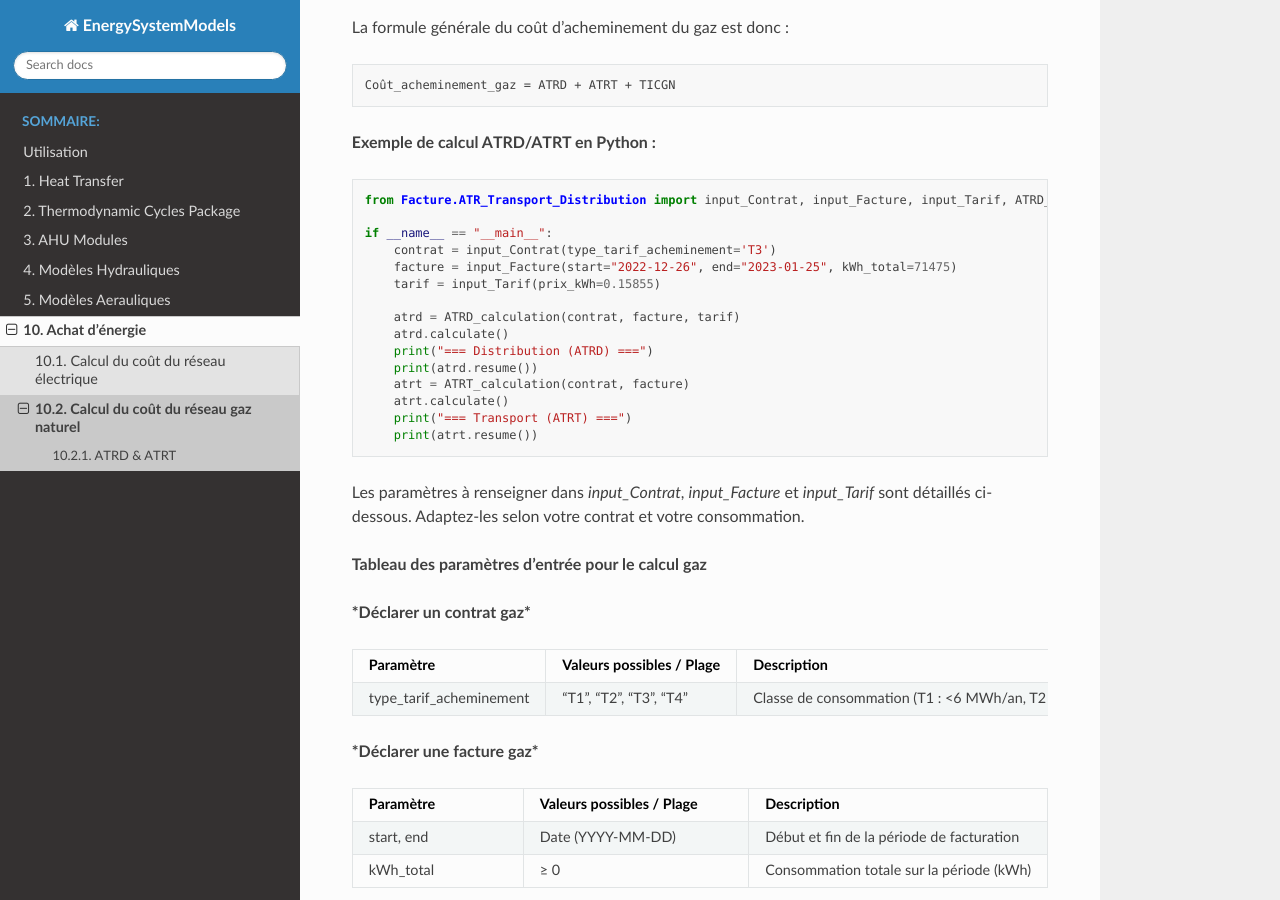
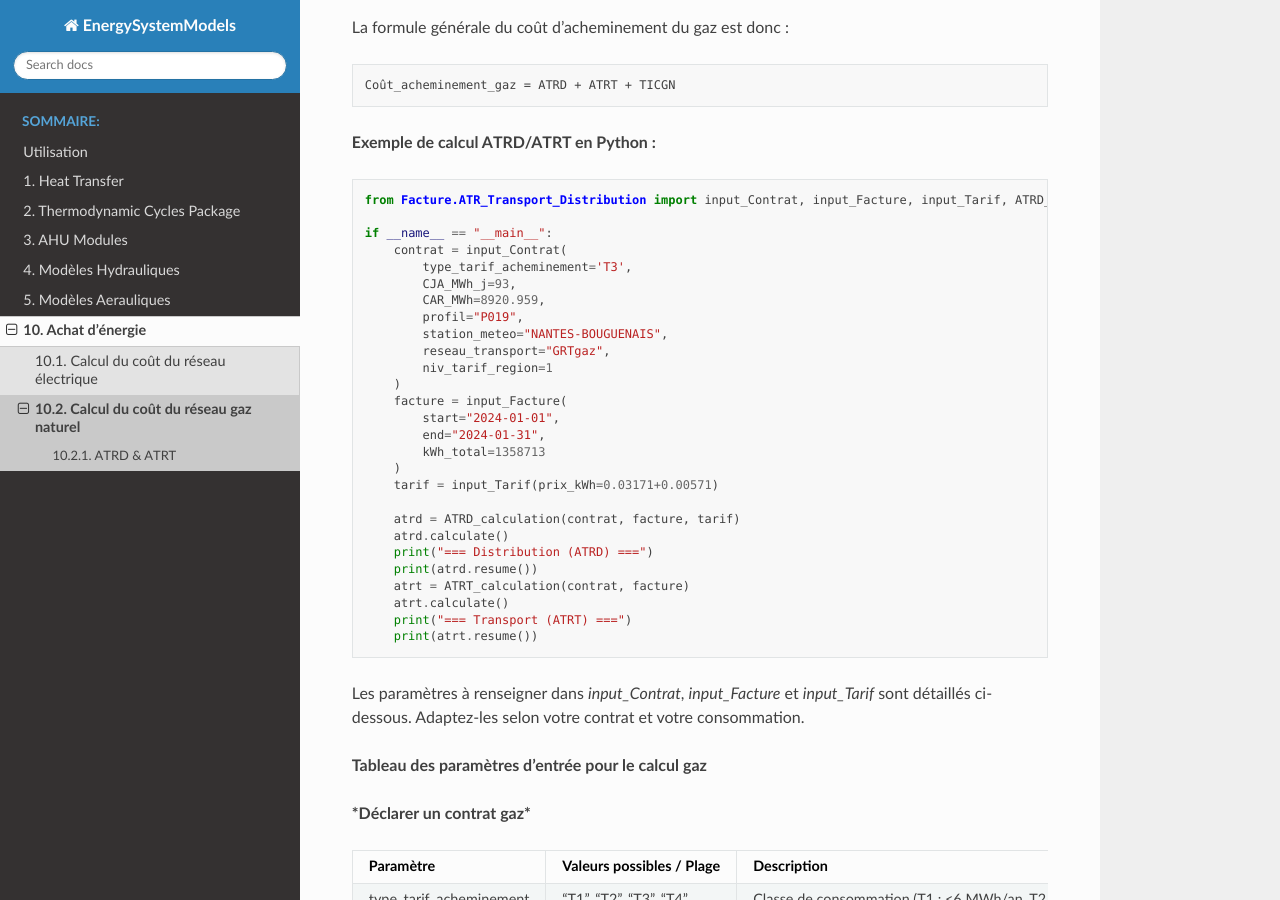
Before and after one commit to ZoheirHADID/EnergySystemModels-fr, a Sphinx documentation site: the page built from docs/source/010-achat-energie/contrat_gaz.rst, in a window 1280 px wide and 900 px high, scrolled down 501 px. Built offline with Sphinx 7.4.7 and the Read the Docs theme 3.1.0, drawn with Linux system fonts in a browser that asks for light colours; pages that are not in the unit, such as notebooks, are missing from menus.

Commit message:
contrat_gaz

```diff
--- a/docs/source/010-achat-energie/contrat_gaz.rst
+++ b/docs/source/010-achat-energie/contrat_gaz.rst
@@ -38,9 +38,21 @@ La formule générale du coût d’acheminement du gaz est donc :
    from Facture.ATR_Transport_Distribution import input_Contrat, input_Facture, input_Tarif, ATRD_calculation, ATRT_calculation
 
    if __name__ == "__main__":
-       contrat = input_Contrat(type_tarif_acheminement='T3')
-       facture = input_Facture(start="2022-12-26", end="2023-01-25", kWh_total=71475)
-       tarif = input_Tarif(prix_kWh=0.15855)
+       contrat = input_Contrat(
+           type_tarif_acheminement='T3',
+           CJA_MWh_j=93,
+           CAR_MWh=8920.959,
+           profil="P019",
+           station_meteo="NANTES-BOUGUENAIS",
+           reseau_transport="GRTgaz",
+           niv_tarif_region=1
+       )
+       facture = input_Facture(
+           start="2024-01-01",
+           end="2024-01-31",
+           kWh_total=1358713
+       )
+       tarif = input_Tarif(prix_kWh=0.03171+0.00571)
 
        atrd = ATRD_calculation(contrat, facture, tarif)
        atrd.calculate()
```
